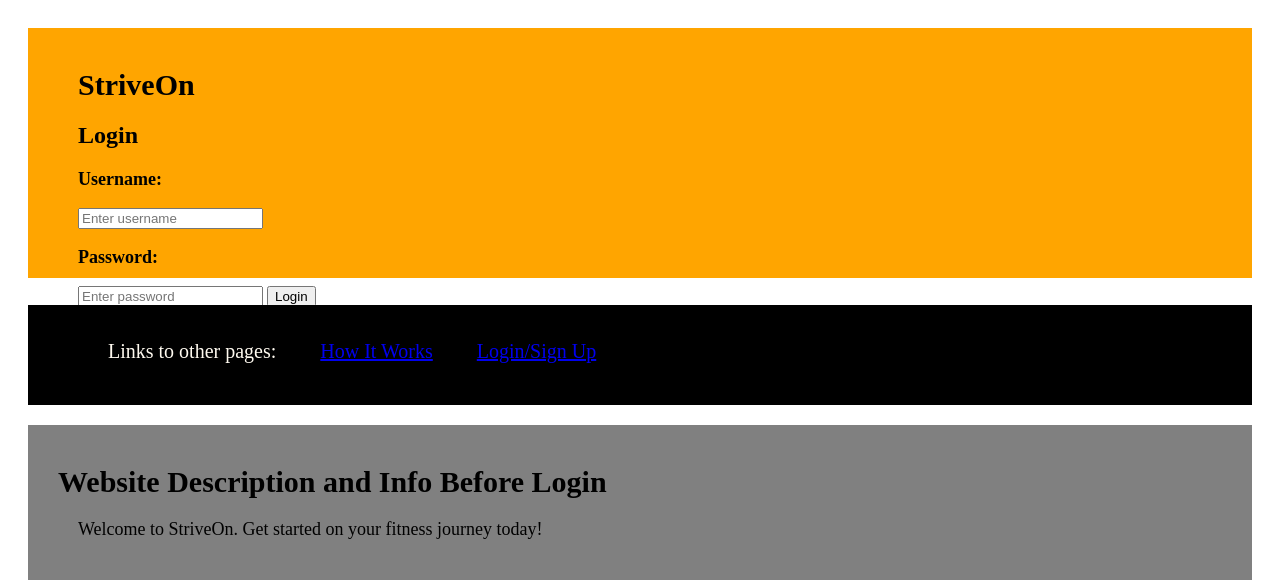
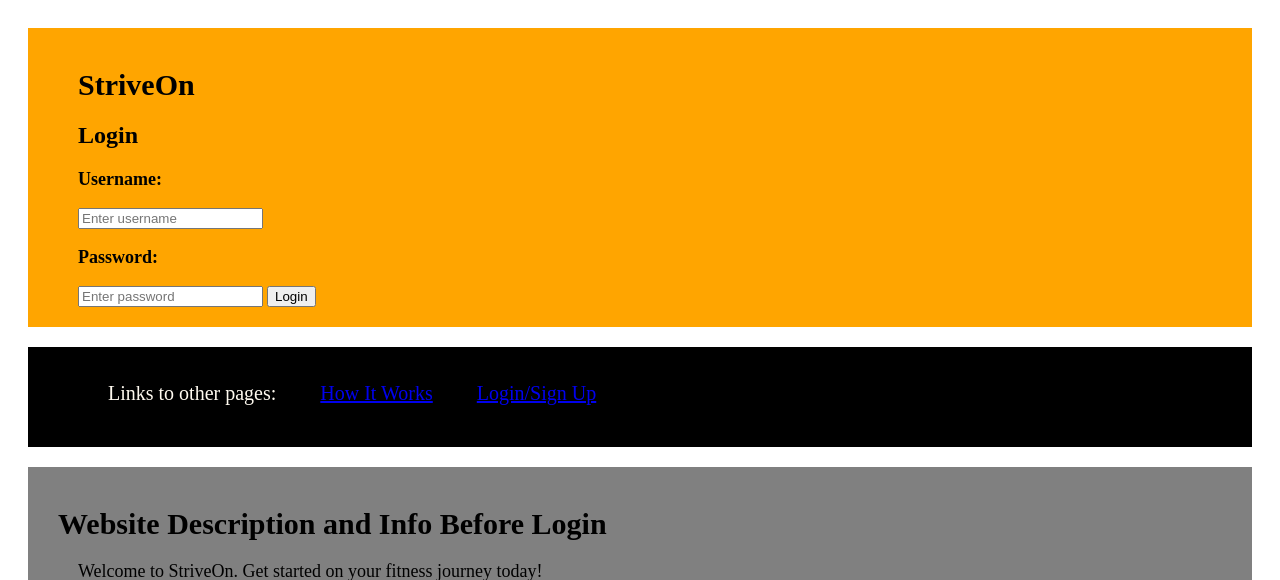
Before and after one commit to DonovanMiner/NoSQLProject, a Django app: page / in a window 1280 px wide. Shown: the top 580 px of the page. Run offline with Django 5.2, Linux system fonts and the light colour scheme; data that the repository does not hold is empty.

Commit message:
Update Landing.css
I changed the first height in HeaderDiv to 250px, but then after some reading, i found it is better to keep it as fit-content configuration, until we start with the designing stuff

```diff
--- a/Landing/static/Landing/Landing.css
+++ b/Landing/static/Landing/Landing.css
@@ -3,7 +3,7 @@
 .HeaderDiv {
     position: relative;
     width: calc(100% - 40px);
-    height: 250px;
+    height: fit-content;
     display: inline-block;
     background: orange;
     padding-top: 20px;
```
